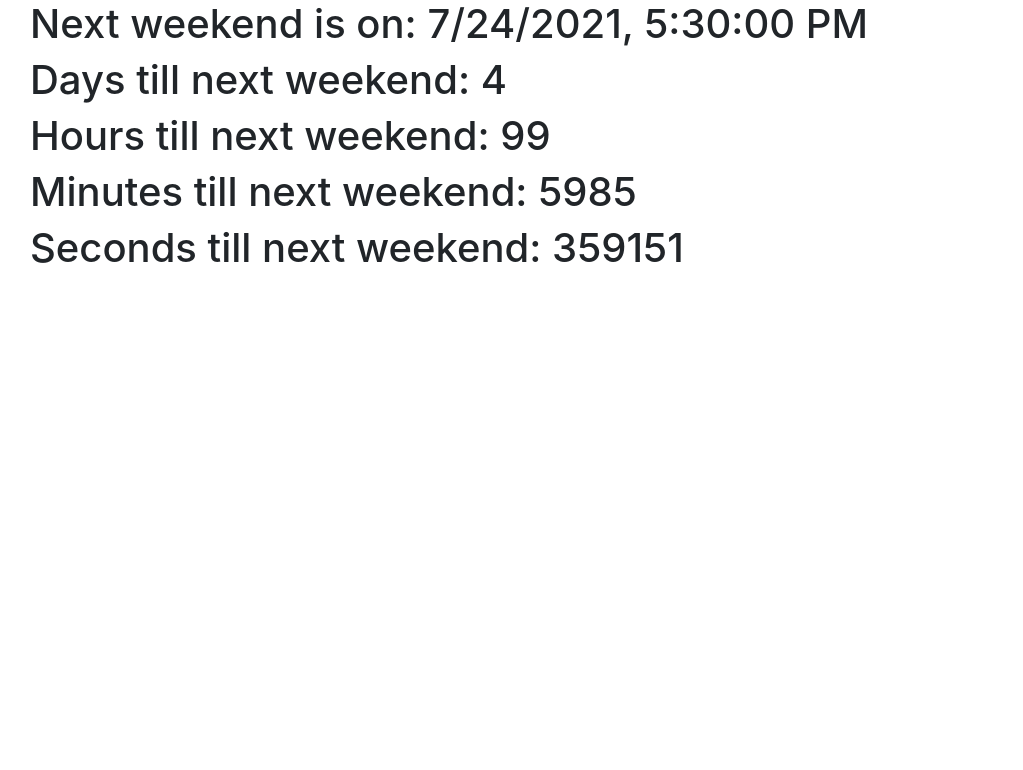
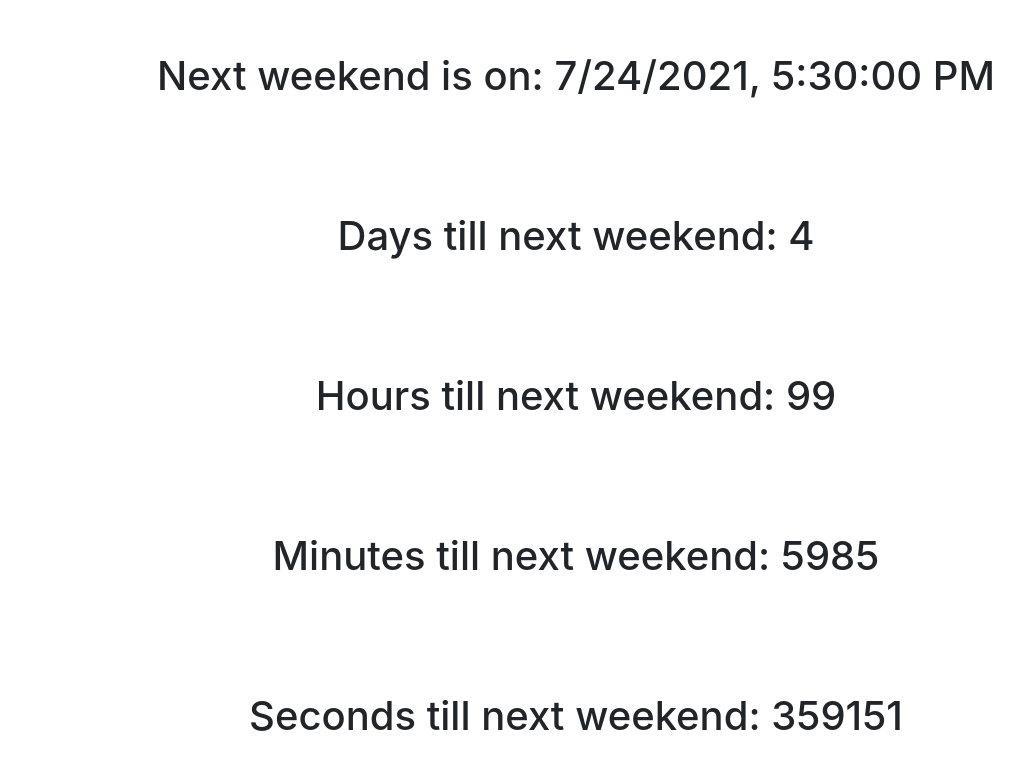
Before and after one commit to anushibin007/is-it-weekend, a React (Vite) app: page / in a window 1280 px wide. Shown: the top 770 px of the page, without its empty margins (52-1075 px from the left). Built offline with nearby package versions, Linux system fonts and the light colour scheme.

Commit message:
Alignment stuff

```diff
--- a/src/App.css
+++ b/src/App.css
@@ -1,42 +1,3 @@
-.App {
-  text-align: center;
+h1 {
+	text-align: center;
 }
-
-.App-logo {
-  height: 40vmin;
-  pointer-events: none;
-}
-
-@media (prefers-reduced-motion: no-preference) {
-  .App-logo {
-    animation: App-logo-spin infinite 20s linear;
-  }
-}
-
-.App-header {
-  background-color: #282c34;
-  min-height: 100vh;
-  display: flex;
-  flex-direction: column;
-  align-items: center;
-  justify-content: center;
-  font-size: calc(10px + 2vmin);
-  color: white;
-}
-
-.App-link {
-  color: #61dafb;
-}
-
-@keyframes App-logo-spin {
-  from {
-    transform: rotate(0deg);
-  }
-  to {
-    transform: rotate(360deg);
-  }
-}
-
-button {
-  font-size: calc(10px + 2vmin);
-}
--- a/src/App.jsx
+++ b/src/App.jsx
@@ -1,5 +1,5 @@
 import React, { useEffect, useState } from "react";
-import { Container } from "react-bootstrap";
+import { Col, Container, Row } from "react-bootstrap";
 import "./App.css";
 import dayjs from "dayjs";
 
@@ -49,12 +49,34 @@ function App() {
 	};
 
 	return (
-		<Container>
-			<h1 id="nextWeekend">Next weekend is on: {weekendData.nextWeekend && weekendData.nextWeekend.toLocaleString()}</h1>
-			<h1>Days till next weekend: {weekendData.timeTillNextWeekendDays}</h1>
-			<h1>Hours till next weekend: {weekendData.timeTillNextWeekendHours}</h1>
-			<h1>Minutes till next weekend: {weekendData.timeTillNextWeekendMinutes}</h1>
-			<h1>Seconds till next weekend: {weekendData.timeTillNextWeekendSeconds}</h1>
+		<Container className="fill">
+			<Row className="align-items-center" style={{ height: "100vh" }}>
+				<Row>
+					<Col className="align-self-center">
+						<h1 id="nextWeekend">Next weekend is on: {weekendData.nextWeekend && weekendData.nextWeekend.toLocaleString()}</h1>
+					</Col>
+				</Row>
+				<Row>
+					<Col>
+						<h1>Days till next weekend: {weekendData.timeTillNextWeekendDays}</h1>
+					</Col>
+				</Row>
+				<Row>
+					<Col>
+						<h1>Hours till next weekend: {weekendData.timeTillNextWeekendHours}</h1>
+					</Col>
+				</Row>
+				<Row>
+					<Col>
+						<h1>Minutes till next weekend: {weekendData.timeTillNextWeekendMinutes}</h1>
+					</Col>
+				</Row>
+				<Row>
+					<Col>
+						<h1>Seconds till next weekend: {weekendData.timeTillNextWeekendSeconds}</h1>
+					</Col>
+				</Row>
+			</Row>
 		</Container>
 	);
 }
```
